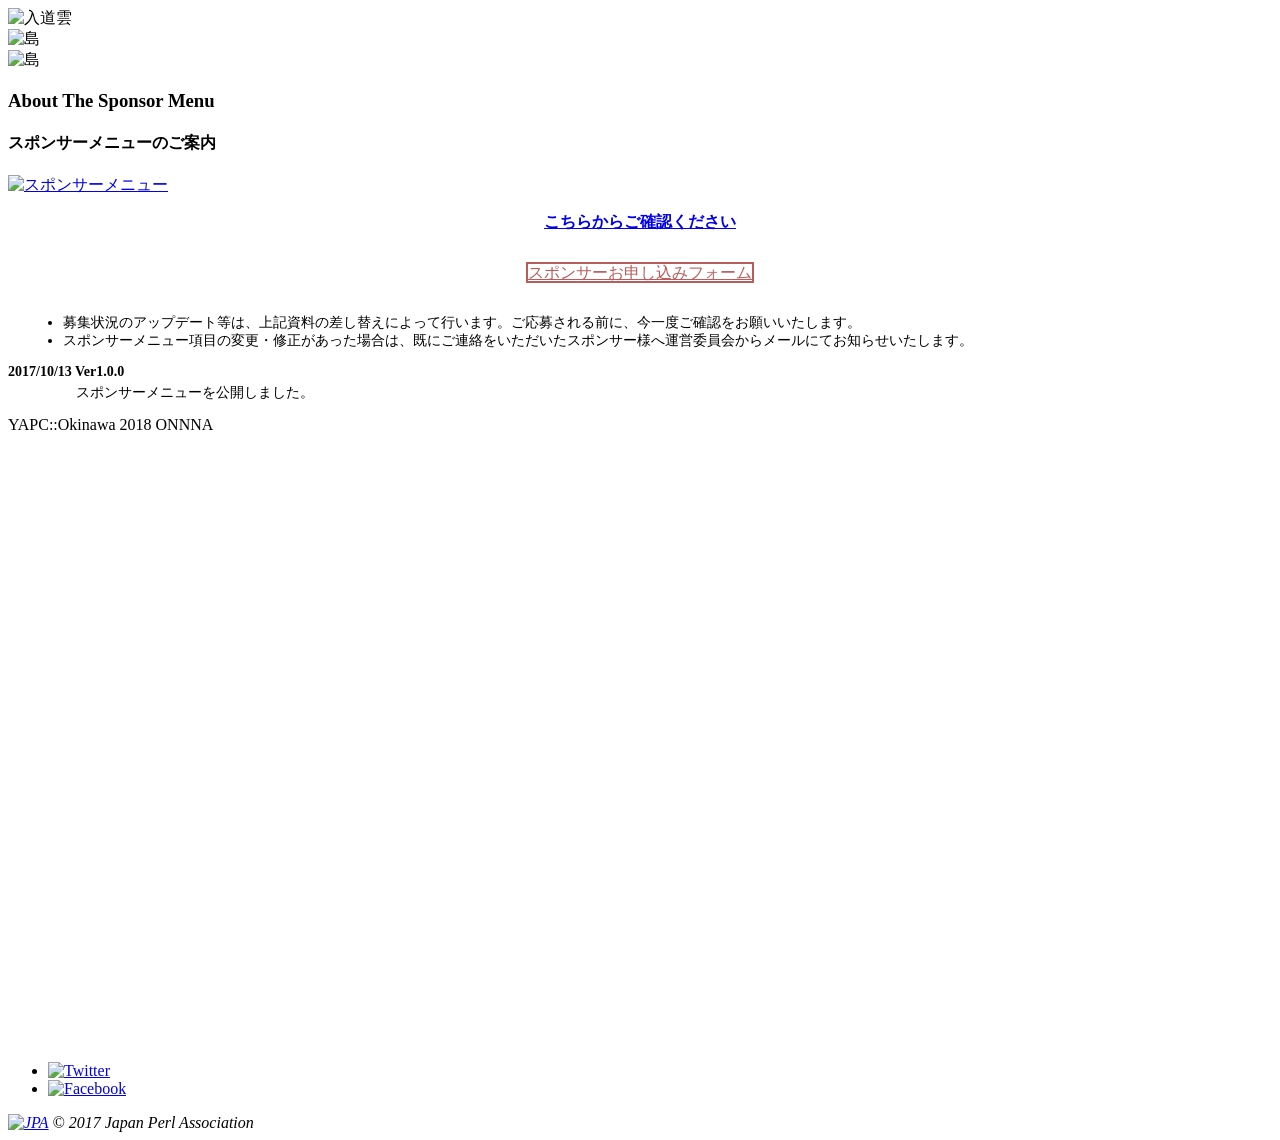
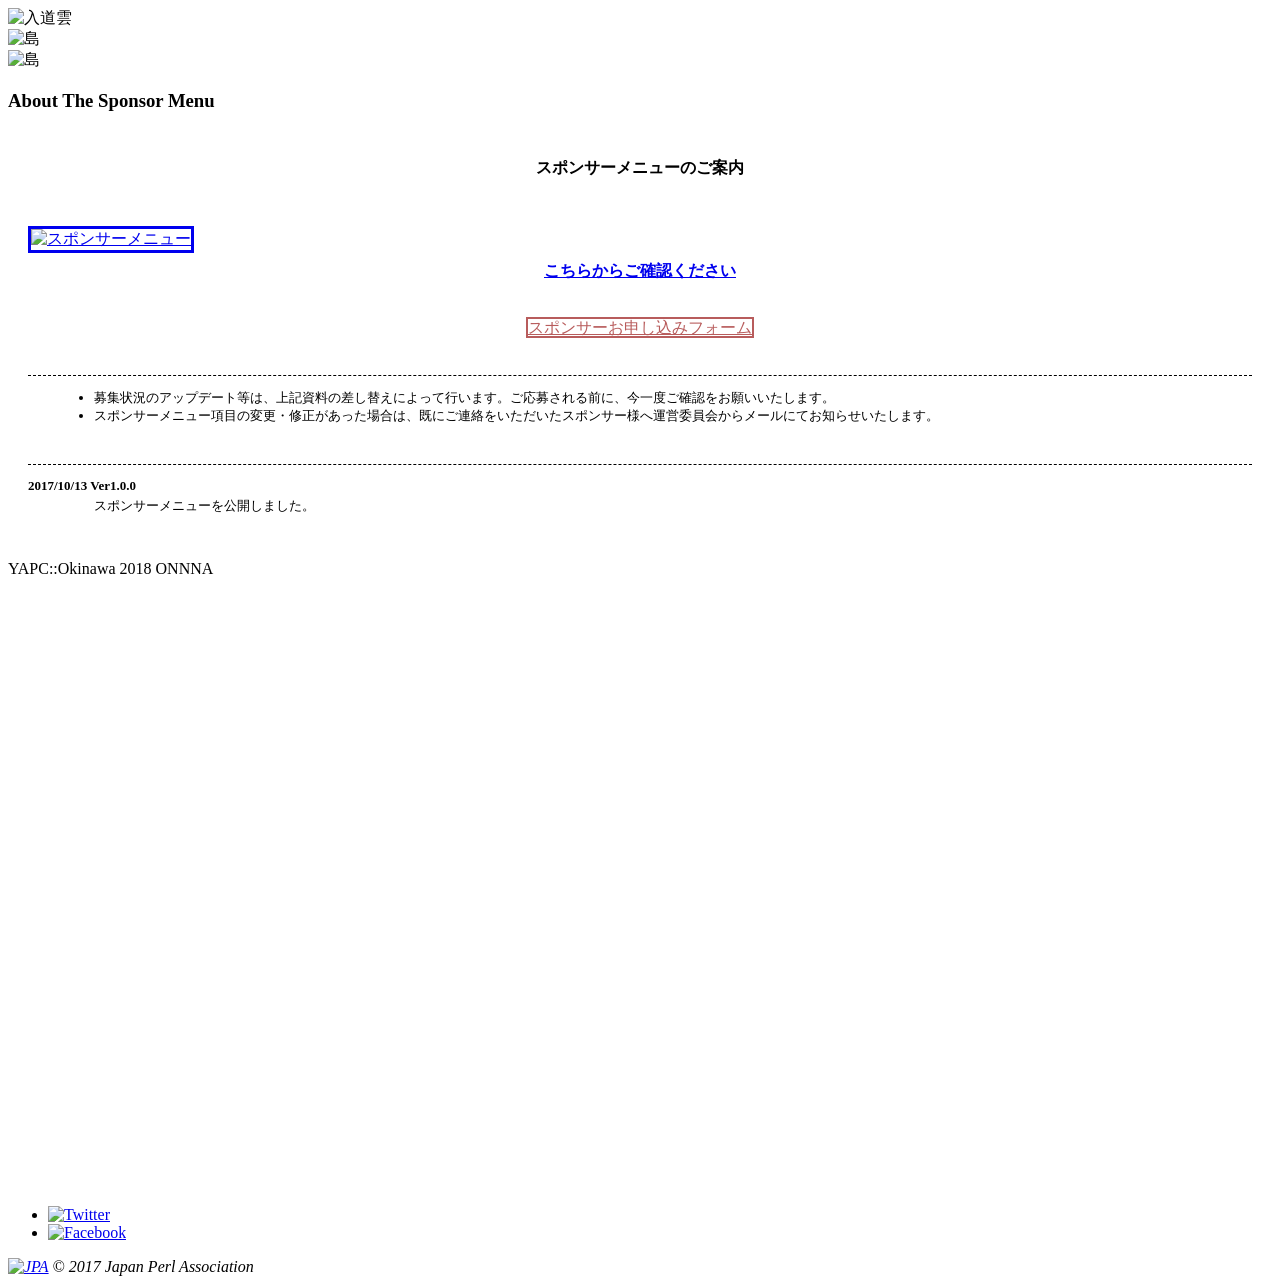

design tweaks

--- a/2018okinawa/assets/css/custom.css
+++ b/2018okinawa/assets/css/custom.css
@@ -137,7 +137,8 @@
 ----------------------------------------------------------*/
 
 #sponsor-menu-link img {
-  margin-bottom: 1em;
+  margin-bottom: 0.5em;
+  border: solid 3px;
 }
 
 #sponsor-menu-link b {
@@ -146,19 +147,31 @@
   text-align: center;
 }
 
+#container > #sponsor-menu .body {
+  padding: 6px 20px;
+}
+
+#sponsor-menu .body h4.title {
+  margin-bottom: 47px;
+  text-align: center;
+}
+
 #sponsor-menu .button {
-  margin: 30px 0;
+  margin: 36px 0;
   width: 100%;
   text-align: center;
 }
 
 #sponsor-menu .annotation, #sponsor-menu .history {
-  font-size: 14px;
+  font-size: 13px;
+  border-top: dashed 1px;
+  padding-top: 1em;
+  margin-bottom: 3em;
 }
 
 #sponsor-menu .annotation li {
   list-style-type: disc;
-  margin-left: 1.1em;
+  margin-left: 2em;
 }
 
 #sponsor-menu .history dt {
@@ -166,6 +179,6 @@
 }
 
 #sponsor-menu .history dd {
-  margin-top: 4px;
+  margin-top: 3px;
   padding-left: 2em;
 }
